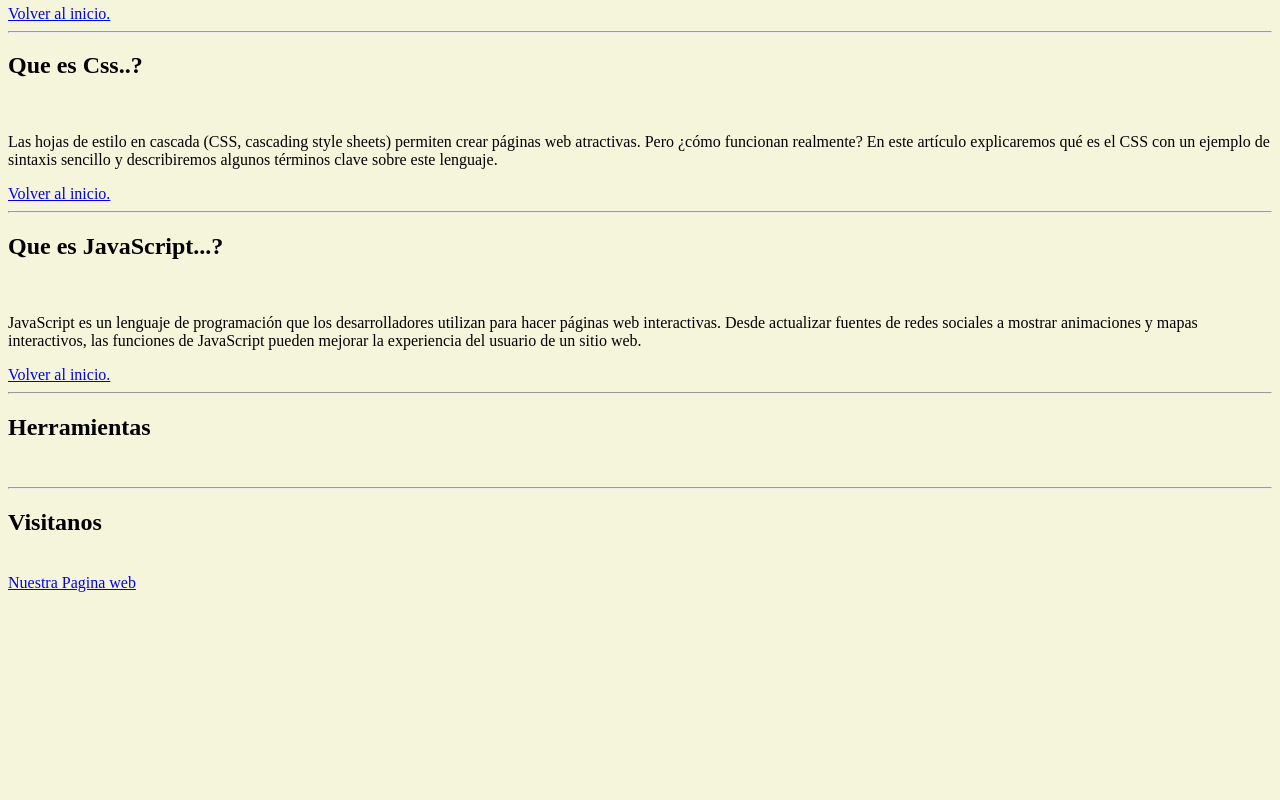
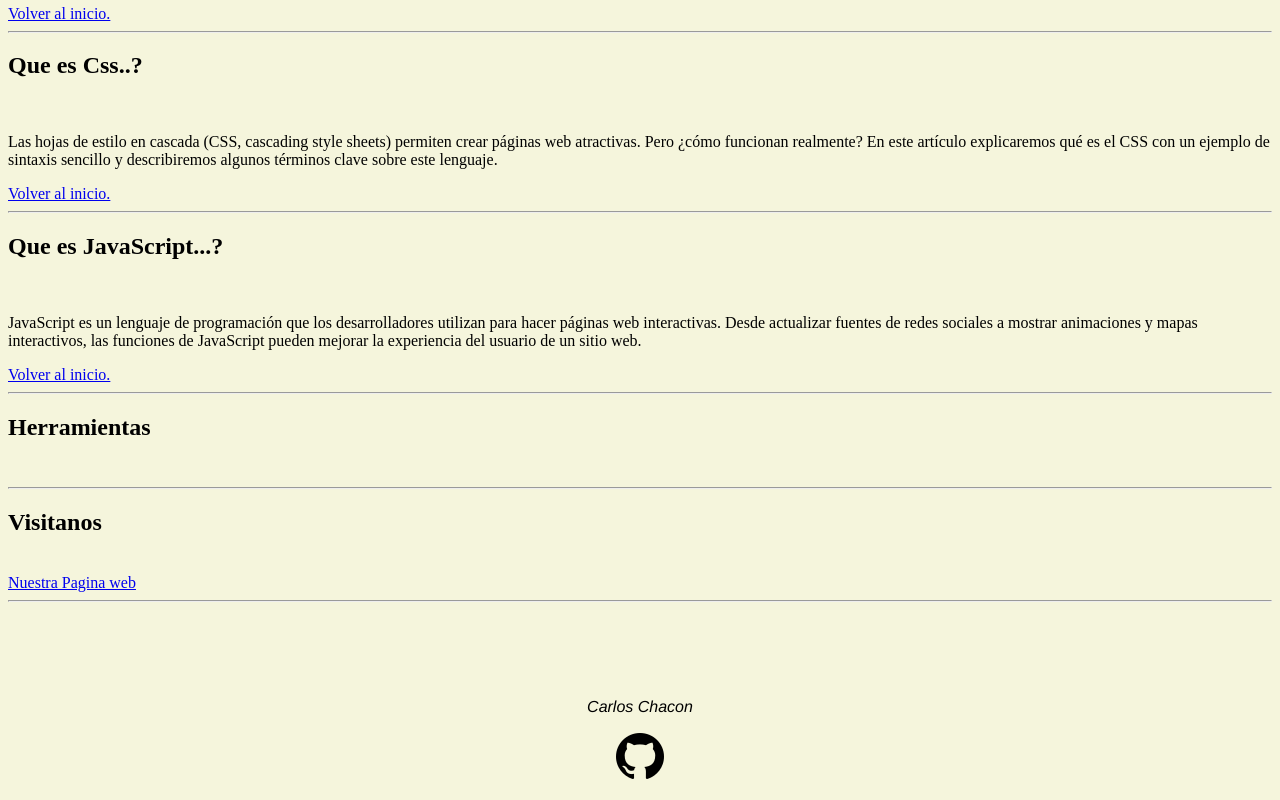
Before and after one commit to Carlonech/blog-prueba, a plain HTML site: page index.html in a window 1280 px wide. Shown: the part 559-1359 px from the top of the page. Before the commit the page ends 1159 px from the top, so only its background shows below. Drawn offline with Linux system fonts and the light colour scheme.

Commit message:
agregando acceso a git en el footer

```diff
--- a/index.html
+++ b/index.html
@@ -6,12 +6,10 @@
     <title>Aprendiendo</title>
     <link rel="stylesheet" href="/style.css" />
   </head>
-  <body class="cuerpo-1">
+  <body name="cuerpo-1">
     <header>
       <div>
-        <h1 class="titulo-principal">
-          Aprendiendo Programación con ED Técnica
-        </h1>
+        <h1 name="titulo-principal">Aprendiendo Programación con ED Técnica</h1>
       </div>
       <br />
       <ul id="menu-principal">
@@ -52,7 +50,7 @@
     </p>
     <a href="/index.html"> Volver al inicio.</a>
     <hr />
-    <h2 class="css-descrip">Que es Css..?</h2>
+    <h2 name="css-descrip">Que es Css..?</h2>
     <br />
     <p>
       Las hojas de estilo en cascada (CSS, cascading style sheets) permiten
@@ -63,7 +61,7 @@
     <a href="/index.html">Volver al inicio.</a>
     <br />
     <hr />
-    <h2>Que es JavaScript...?</h2>
+    <h2 class="JavaScript">Que es JavaScript...?</h2>
     <br />
     <p>
       JavaScript es un lenguaje de programación que los desarrolladores utilizan
@@ -81,5 +79,19 @@
     <br />
     <a href="https://edtecnica.com" target="_blank"> Nuestra Pagina web</a>
     <br />
+    <hr />
+    <br /><br /><br /><br />
+    <footer class="piso-pagina">
+      <div>
+        <p class="nombre">Carlos Chacon</p>
+        <p>
+          <b>
+            <a href="https://github.com/Carlonech" target="_blank">
+              <img src="/icons8-github-48.png" alt="github" />
+            </a>
+          </b>
+        </p>
+      </div>
+    </footer>
   </body>
 </html>
--- a/style.css
+++ b/style.css
@@ -1,4 +1,5 @@
-.cuerpo-1 {
+html {
+  scroll-behavior: smooth;
   background-color: beige;
 }
 
@@ -11,5 +12,15 @@
   cursor: pointer;
 }
 
-.css-descrip {
+.programacion-front {
+  background-color: red;
 }
+
+.piso-pagina {
+  text-align: center;
+}
+
+.nombre {
+  font-family: helvetica;
+  font-style: italic;
+}
```
Also changed, not shown: icons8-github-24.png (added), icons8-github-48.png (added).
